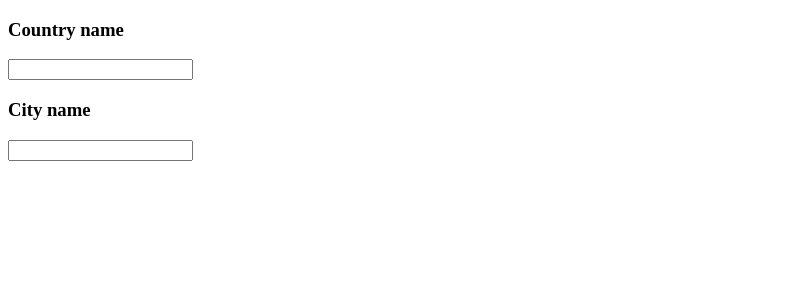
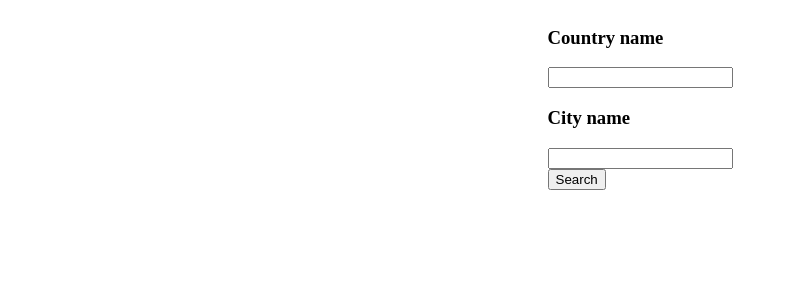
Before and after one commit to realazaber/whats-the-weather, a React (Create React App) app: page / in a window 1280 px wide. Shown: the top 300 px of the page, without its empty margins (0-788 px from the left). Built offline with nearby package versions, Linux system fonts and the light colour scheme.

Commit message:
weather outputs in json

```diff
--- a/src/App.js
+++ b/src/App.js
@@ -1,6 +1,15 @@
-import React from 'react';
+import React, { useState} from 'react';
 
 import './css/main.css';
+
+
+let country = "";
+let city = "";
+
+const displayWeather = () => {
+
+}
+
 
 const apiKey = {
   key: "c65ae928fe770da8a48731205f698b15",
@@ -20,7 +29,51 @@ function dateBuilder(d) {
 
 }
 
+
+
 function App() {
+  const [query, setQuery] = useState('');
+  const [weather, setWeather] = useState({});
+
+  let [country, setCountry] = useState(null);
+  let [city, setCity] = useState(null);
+
+
+
+  function funcSetCountry(country) {
+    setCountry(country.target.value);
+    console.log(country);
+  }
+
+  function funcSetCity(city) {
+    setCity(city.target.value);
+    console.log("City: " + city);
+  }
+
+  const findWeather = () => {
+
+    let lookup = require('country-code-lookup');
+
+    console.log("City: " + city);
+    console.log("Country: " + country);
+
+    country = lookup.byCountry(country).iso2;
+
+    console.log("Country: " + country);
+
+    if ((city !== "" || city !== null) && (country !== "" || country !== null)) {
+      fetch(`${apiKey.link}weather?q=${city},${country}&units=metric&appid=${apiKey.key}`)
+      .then(res => res.json())
+      .then(result => {
+        displayWeather(result);
+        setQuery('');
+        console.log(result);
+      });
+    }
+
+
+  }
+
   return (
     <div className="main">
       <div id="searchForm">
@@ -28,13 +81,20 @@ function App() {
         <input
           type="text"
           required
+          onChange={funcSetCountry}
         />
         <h3>City name</h3>
         <input
           type="text"
           required
+          onChange={funcSetCity}
         />
-
+        <br />
+        <button onClick={findWeather}>
+          Search
+        </button>
+      </div>
+      <div id="output">
 
       </div>
     </div>
--- a/src/css/main.css
+++ b/src/css/main.css
@@ -0,0 +1,4 @@
+body {
+    display: flex;
+    justify-content: center;
+}
```
